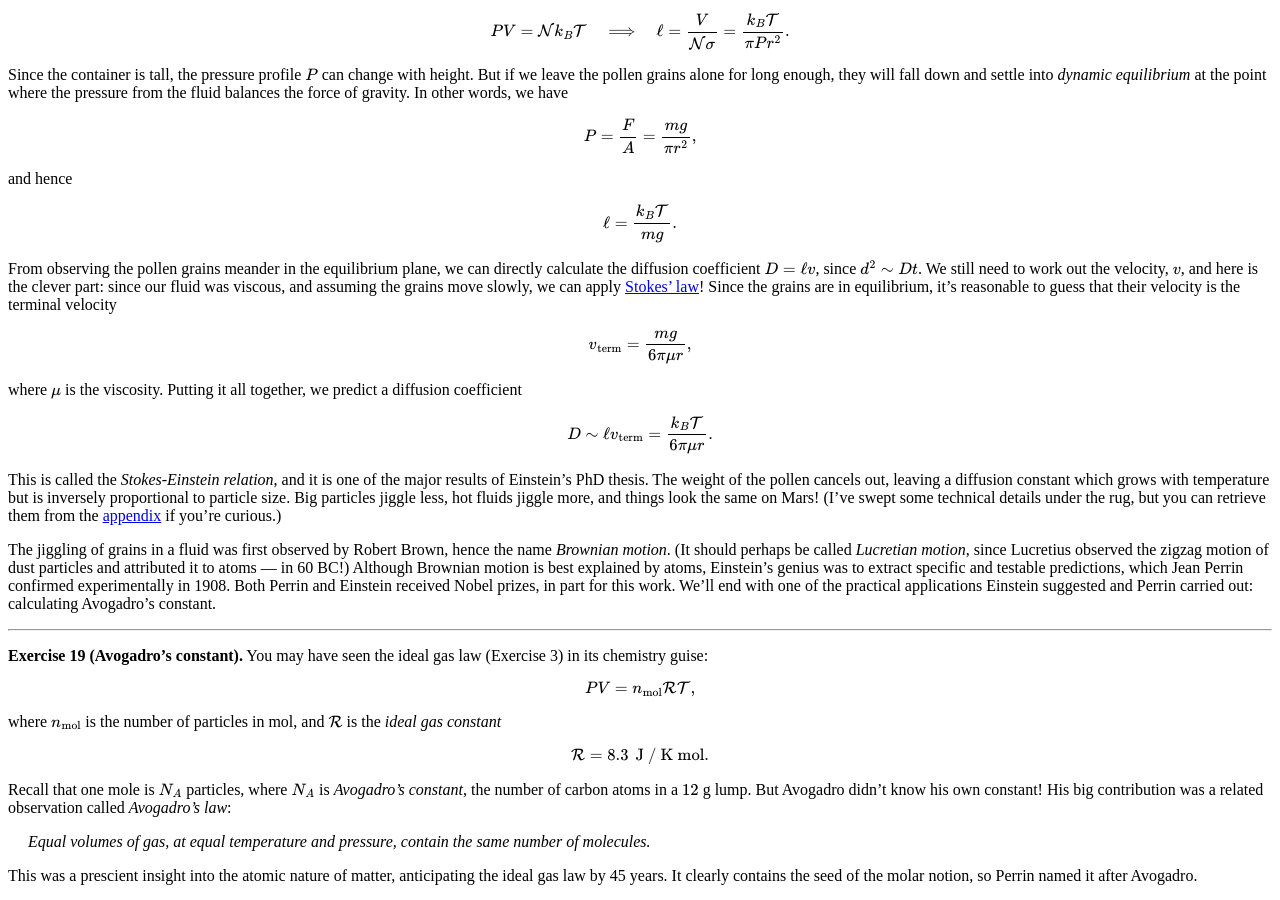
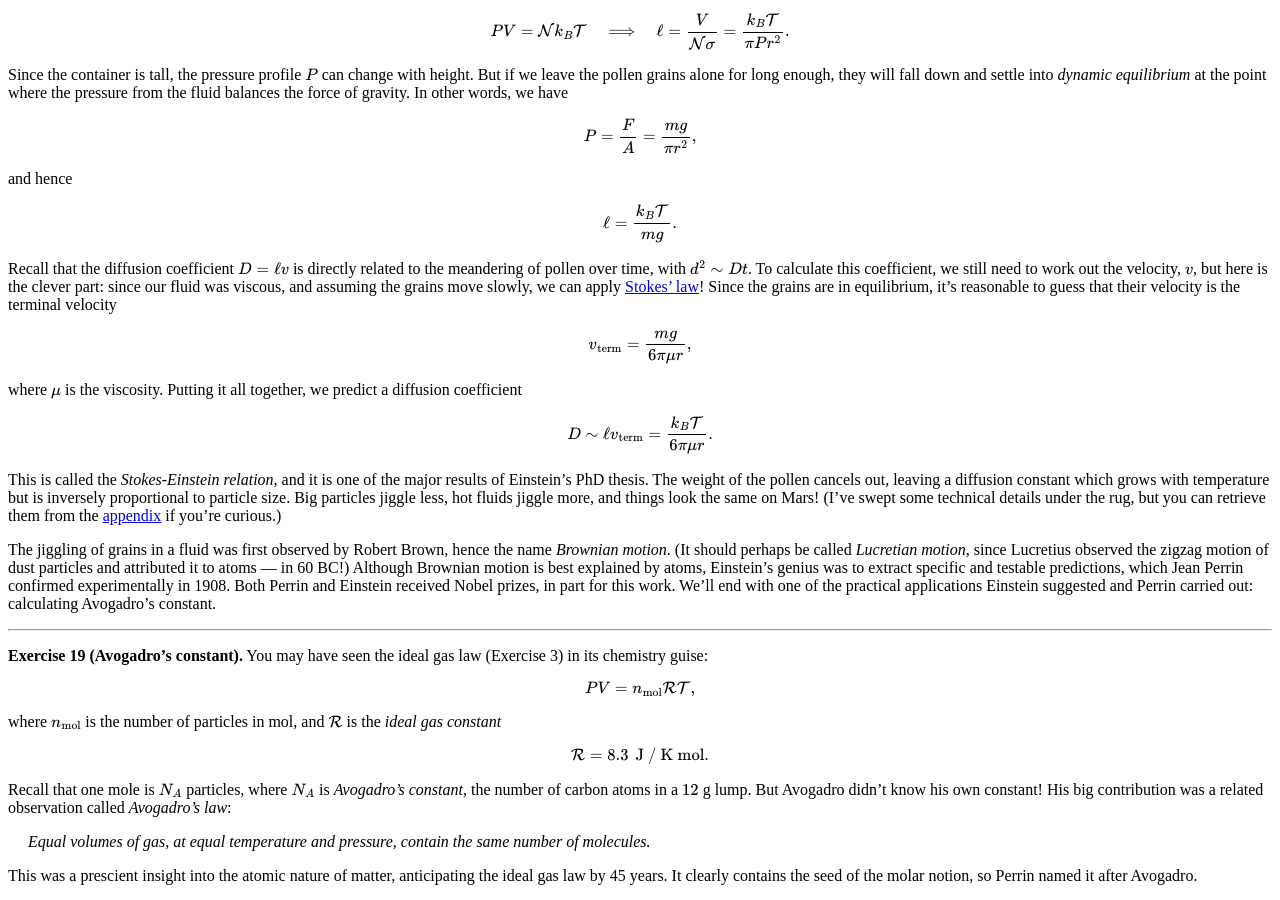
Before and after one commit to hapax/hapax.github.io, a Jekyll site: the page built from _posts/2020-02-24-napkin-hacks.md, in a window 1280 px wide and 900 px high, scrolled down 27352 px. Built offline with Jekyll 4.4.1, drawn with Linux system fonts in a browser that asks for light colours; our own code applies the rules of GitHub Pages for plain Markdown files; formulas are drawn with MathJax 3; a script that is not in the unit is left out.

Commit message:
Update 2020-02-24-napkin-hacks.md

```diff
--- a/_posts/2020-02-24-napkin-hacks.md
+++ b/_posts/2020-02-24-napkin-hacks.md
@@ -1844,9 +1844,9 @@ $$
 \ell = \frac{k_B\mathcal{T}}{mg}.
 $$
 
-From observing the pollen grains meander in the equilibrium plane, we can directly calculate the diffusion
-coefficient $D = \ell v$, since $d^2 \sim Dt$.
-We still need to work out the velocity, $v$, and here is the clever
+Recall that the diffusion coefficient $D = \ell v$ is directly related
+to the meandering of pollen over time, with $d^2 \sim Dt$.
+To calculate this coefficient, we still need to work out the velocity, $v$, but here is the clever
 part: since our fluid was viscous, and assuming the grains move
 slowly, we can apply <a href="#sec-2-2">Stokes' law</a>!
 Since the grains are in equilibrium, it's reasonable to guess that their
```
